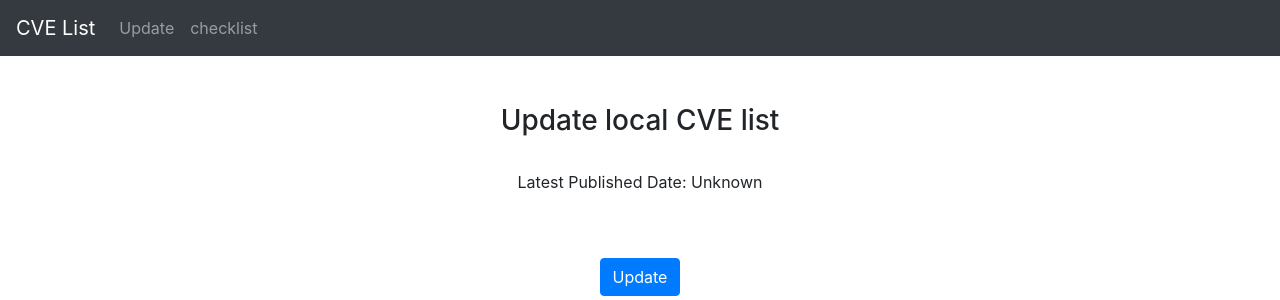
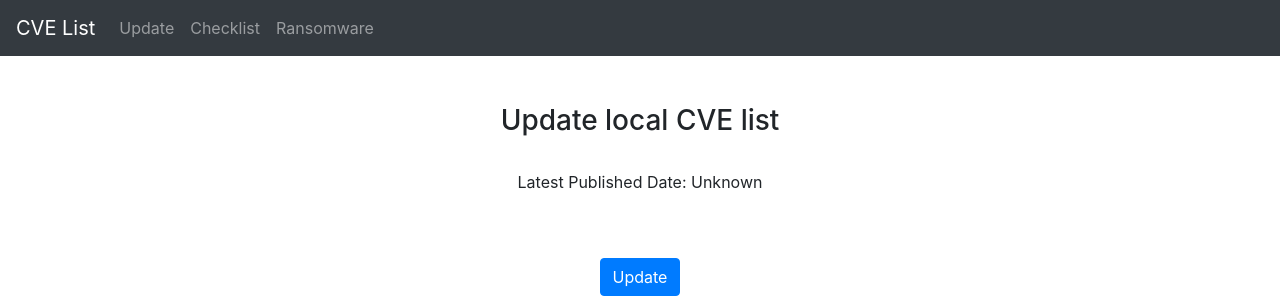
Before and after one commit to AnuragP170/cve_project, a Django app: page /cve-list/update/ in a window 1280 px wide. Shown: the top 300 px of the page. Run offline with Django 4.2, Linux system fonts and the light colour scheme; some libraries are stand-ins or nearby versions.

Commit message:
edited stuff

```diff
--- a/cve_project/cve_app/templates/cve_app/cve_list.html
+++ b/cve_project/cve_app/templates/cve_app/cve_list.html
@@ -50,7 +50,7 @@
         <div class="collapse navbar-collapse" id="navbarNav">
             <ul class="navbar-nav">
                 <li class="nav-item">
-                    <a class="nav-link" href="update/">Update</a>
+                    <a class="nav-link" href="../update/">Update</a>
                 </li>
                 <li class="nav-item">
                     <a class="nav-link" href="../checklist/">Checklist</a>
--- a/cve_project/cve_app/templates/cve_app/ransomware.html
+++ b/cve_project/cve_app/templates/cve_app/ransomware.html
@@ -50,7 +50,7 @@
         <div class="collapse navbar-collapse" id="navbarNav">
             <ul class="navbar-nav">
                 <li class="nav-item">
-                    <a class="nav-link" href="update/">Update</a>
+                    <a class="nav-link" href="../update/">Update</a>
                 </li>
                 <li class="nav-item">
                     <a class="nav-link" href="../checklist/">Checklist</a>
--- a/cve_project/cve_app/templates/cve_app/status.html
+++ b/cve_project/cve_app/templates/cve_app/status.html
@@ -35,10 +35,10 @@
         <div class="collapse navbar-collapse" id="navbarNav">
             <ul class="navbar-nav">
                 <li class="nav-item">
-                    <a class="nav-link" href="../cve-list/">CVE database</a>
+                    <a class="nav-link" href="../update/">Update</a>
                 </li>
                 <li class="nav-item">
-                    <a class="nav-link" href="#">Checklist</a>
+                    <a class="nav-link" href="../checklist/">Checklist</a>
                 </li>
                 <li class="nav-item">
                     <a class="nav-link" href="../ransomware/">Ransomware</a>
--- a/cve_project/cve_app/templates/cve_app/update.html
+++ b/cve_project/cve_app/templates/cve_app/update.html
@@ -16,10 +16,13 @@
         <div class="collapse navbar-collapse" id="navbarNav">
             <ul class="navbar-nav">
                 <li class="nav-item">
-                    <a class="nav-link" href="/cve-list/update/">Update</a>
+                    <a class="nav-link" href="../update/">Update</a>
                 </li>
                 <li class="nav-item">
-                    <a class="nav-link" href="../../checklist/">checklist</a>
+                    <a class="nav-link" href="../checklist/">Checklist</a>
+                </li>
+                <li class="nav-item">
+                    <a class="nav-link" href="../ransomware/">Ransomware</a>
                 </li>
             </ul>
         </div>
--- a/cve_project/cve_project/urls.py
+++ b/cve_project/cve_project/urls.py
@@ -25,5 +25,6 @@ urlpatterns = [
     path('', lambda request: redirect('cve-list/', permanent=True)),
     path('run_cisa_script/', views.run_cisa_script, name='run_cisa_script'),
     path('checklist/', views.check_programs_view, name='checklist'),
-    path('ransomware/', views.load_ransomware_data, name='ransomware')
+    path('ransomware/', views.load_ransomware_data, name='ransomware'),
+    path('update/', views.update_page, name='update_page')
 ]
```
